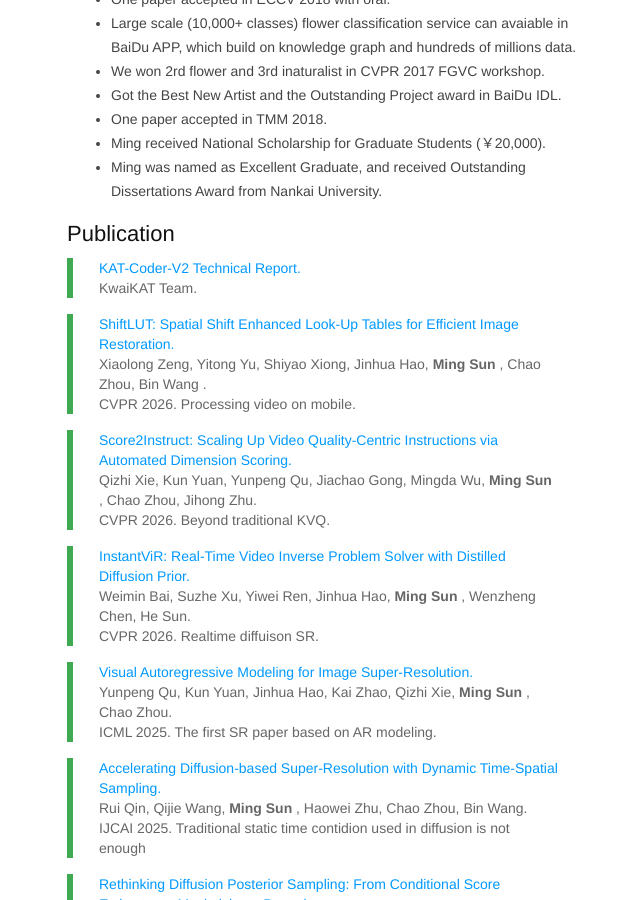
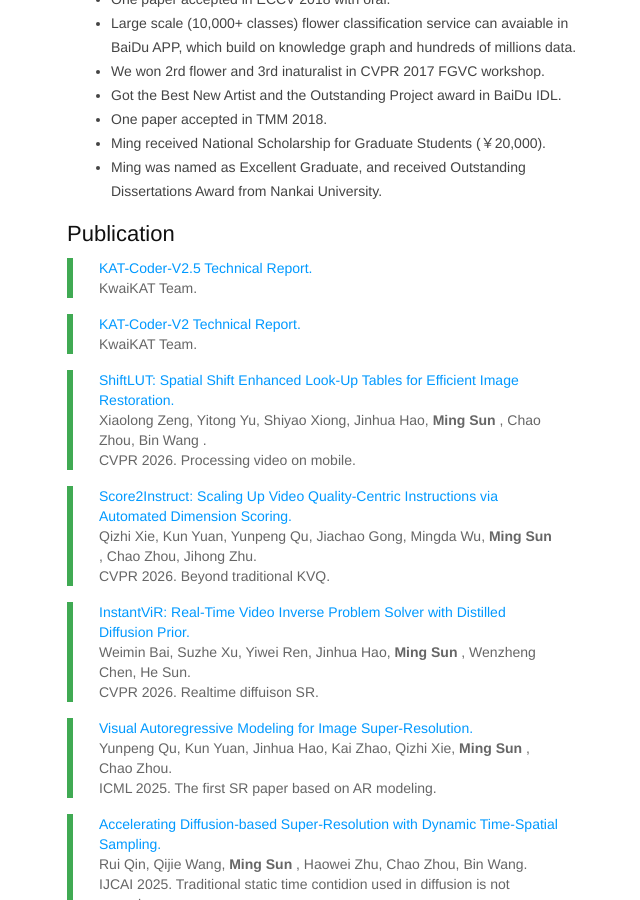
Before and after one commit to msunming/msunming.github.io, a Jekyll site: the page index.html, which Jekyll copies as it is, in a window 1280 px wide and 900 px high, scrolled down 2387 px. Shown: the whole window, without its empty margins (93-733 px from the left). Built offline with Jekyll 4.4.1, drawn with Linux system fonts in a browser that asks for light colours.

Commit message:
Update index.html

```diff
--- a/index.html
+++ b/index.html
@@ -531,6 +531,13 @@ pre .markdown .emphasis {
 		</div>
 	       <h2>Publication</h2>
 		<!-- -->
+		<blockquote>
+			<p><a href="https://arxiv.org/abs/2607.05471">
+			KAT-Coder-V2.5 Technical Report.</a><br />
+			KwaiKAT Team. <br /></p>
+		</blockquote>
+
+		<!-- -->
 
 		<blockquote>
 			<p><a href="https://arxiv.org/pdf/2603.27703">
```
